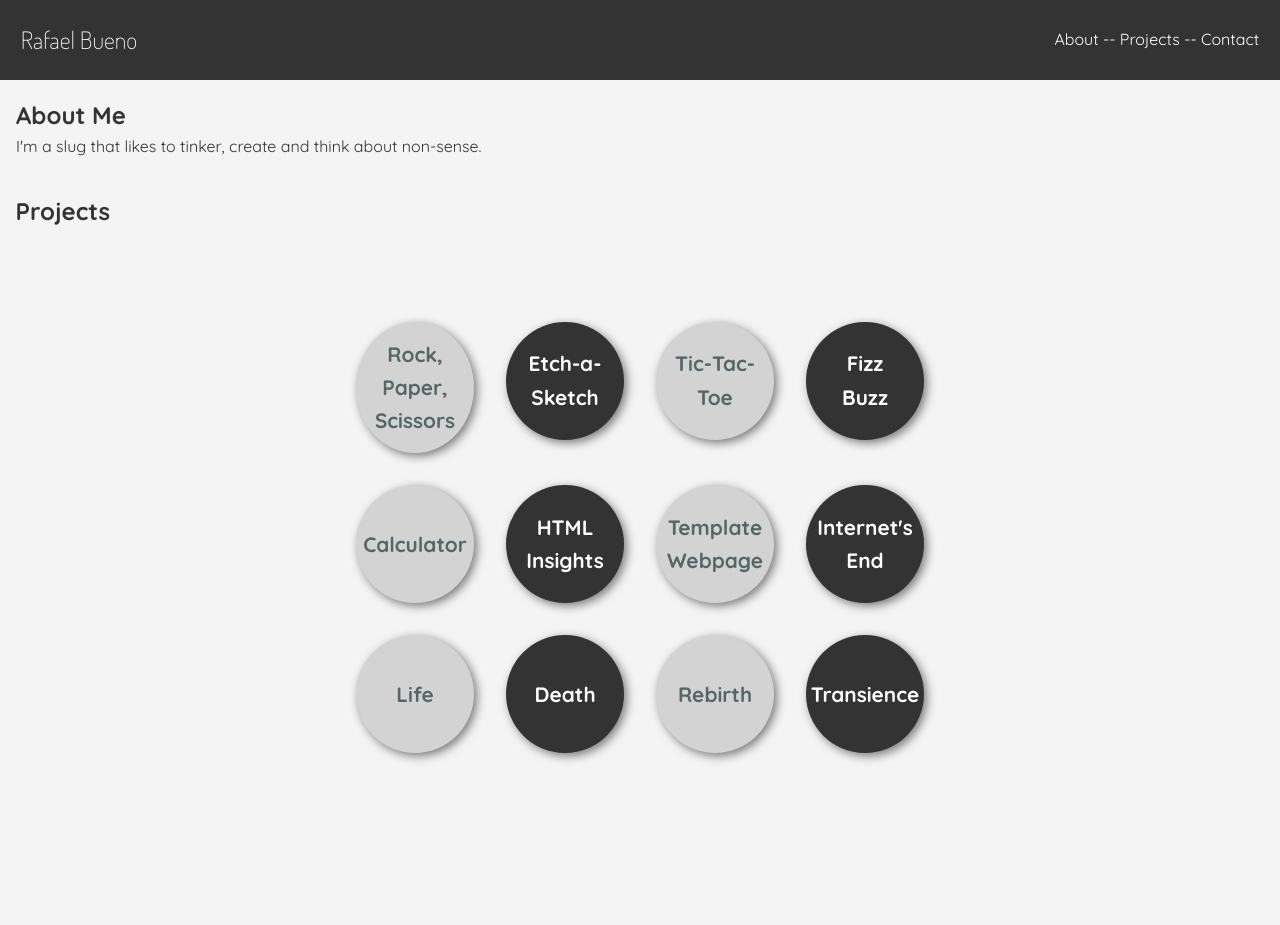
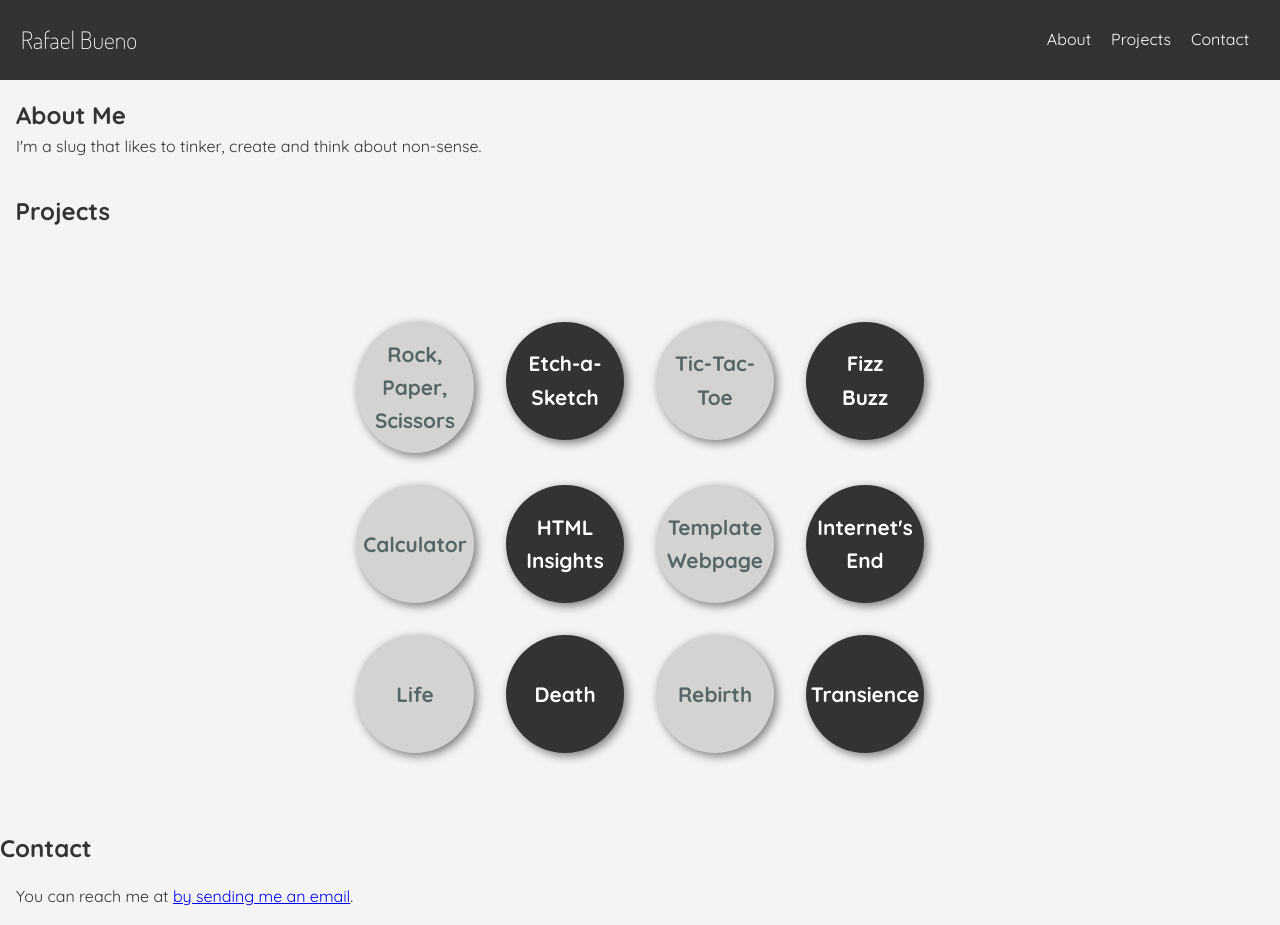
Before and after one commit to rafa-net/portfolio, a plain HTML site: page index.html in a window 1280 px wide. Before the commit the page ends 829 px from the top, so only its background shows below. Drawn offline with Linux system fonts and the light colour scheme; a web font is replaced by a local one.

Commit message:
Manual linting & cleanup of `styles.css`

```diff
--- a/index.html
+++ b/index.html
@@ -16,13 +16,13 @@
 
         <ul>
           <li>
-            <a href="#about">About -</a>
+            <a href="#about">About</a>
           </li>
           <li>
-            <a href="#projects">- Projects -</a>
+            <a href="#projects">Projects</a>
           </li>
           <li>
-            <a href="#contact">- Contact</a>
+            <a href="#contact">Contact</a>
           </li>
         </ul>
 
@@ -107,6 +107,13 @@
         </div>
       </div>
     </section>
+
+    <section id="#contact">
+      <h2>Contact</h2>
+      <div id="contact-me">
+        <p>
+          You can reach me at <a href="mailto:rbueno.100.b@gmail.com">by sending me an email</a>.
+    </section>
   </main>
 
   <script src="scripts.js"></script>
--- a/styles.css
+++ b/styles.css
@@ -1,28 +1,33 @@
+/* Importing fonts */
 @import url('https://fonts.googleapis.com/css2?family=Dosis:wght@200..800&family=Quicksand:wght@300..700&family=Teachers:ital,wght@0,400..800;1,400..800&display=swap');
 
+/* Reset styles */
 * {
+  box-sizing: border-box;
   margin: 0;
   padding: 0;
-  box-sizing: border-box;
 }
 
+/* HTML styles */
 html {
   scroll-behavior: smooth;
 }
 
+/* Body styles */
 body {
+  background-color: #f4f4f4;
+  color: #333;
   font-family: "Quicksand", sans-serif;
   line-height: 1.6;
-  color: #333;
-  background-color: #f4f4f4;
 }
 
+/* Navbar styles */
 #navbar {
-  display: flex;
-  justify-content: space-between;
   align-items: center;
   background-color: #333;
   color: #fff;
+  display: flex;
+  justify-content: space-between;
   padding: 1.3em;
 }
 
@@ -35,26 +40,33 @@ body {
   color: purple;
 }
 
+/* Nav links styles */
 #nav-links ul {
   display: flex;
   justify-content: space-between;
-  align-items: space-between;
   list-style: none;
   padding: 0;
 }
 
+#nav-links ul li {
+  margin: 0 10px;
+}
+
+/* Specific sections styles */
 .dosis-title {
   font-family: "Dosis", sans-serif;
   font-optical-sizing: auto;
+  font-style: normal;
   font-weight: 200;
-  font-style: normal;
 }
 
 .my-name {
   padding: 0.5em;
 }
 
-#about-me {
+#about-me,
+#projects,
+#contact-me {
   padding: 1em;
 }
 
@@ -62,6 +74,7 @@ body {
   padding: 0.65em;
 }
 
+/* Projects styles */
 #projects {
   display: grid;
   grid-template-columns: repeat(auto-fill, minmax(150px, 1fr));
@@ -70,19 +83,19 @@ body {
 }
 
 .project {
-  display: inline-flex; /* centers text */
-  justify-content: center;
   align-items: center;
+  aspect-ratio: 1/1;
+  background-color: #333;
   border-radius: 50%;
-  aspect-ratio: 1/1;
-  padding: 1em;
-  margin: 1em;
-  background-color: #333;
   box-shadow: 3px 3px 10px rgba(0, 0, 0, 0.5);
   color: #fff;
   cursor: pointer;
+  display: inline-flex;
+  justify-content: center;
+  margin: 1em;
+  padding: 1em;
+  perspective: 1000px;
   text-align: center;
-  perspective: 1000px;
 }
 
 .project:nth-child(odd) {
@@ -90,7 +103,11 @@ body {
   color: #566;
 }
 
+.project h3 {
+  font-size: 1.3rem;
+}
 
+/* Animation styles */
 @keyframes flip {
   0% {
     transform: rotateY(0deg);
@@ -103,7 +120,3 @@ body {
 .project.animate {
   animation: flip 1s infinite;
 }
-
-.project h3 {
-  font-size: 1.3rem;
-}
```
